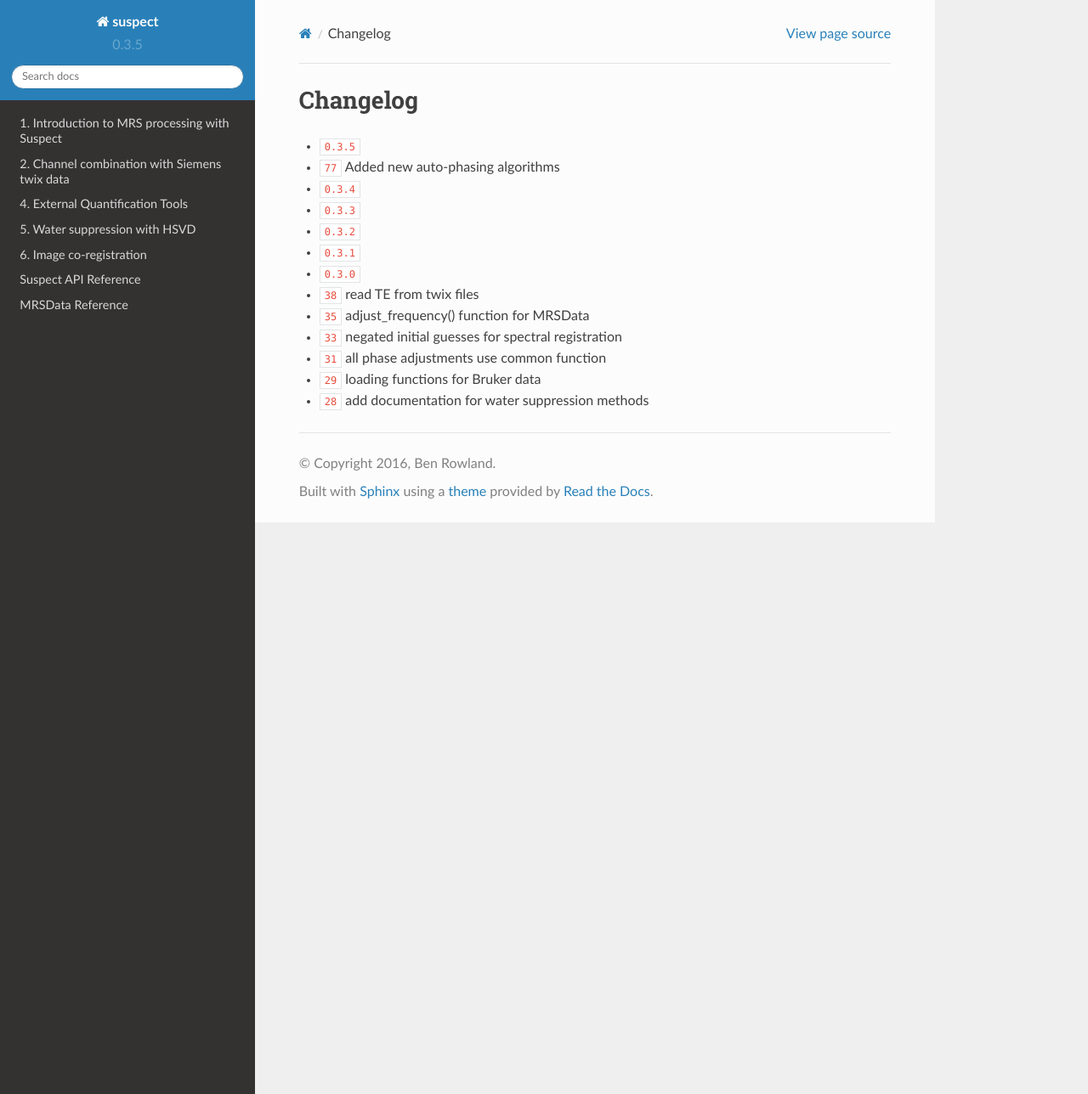
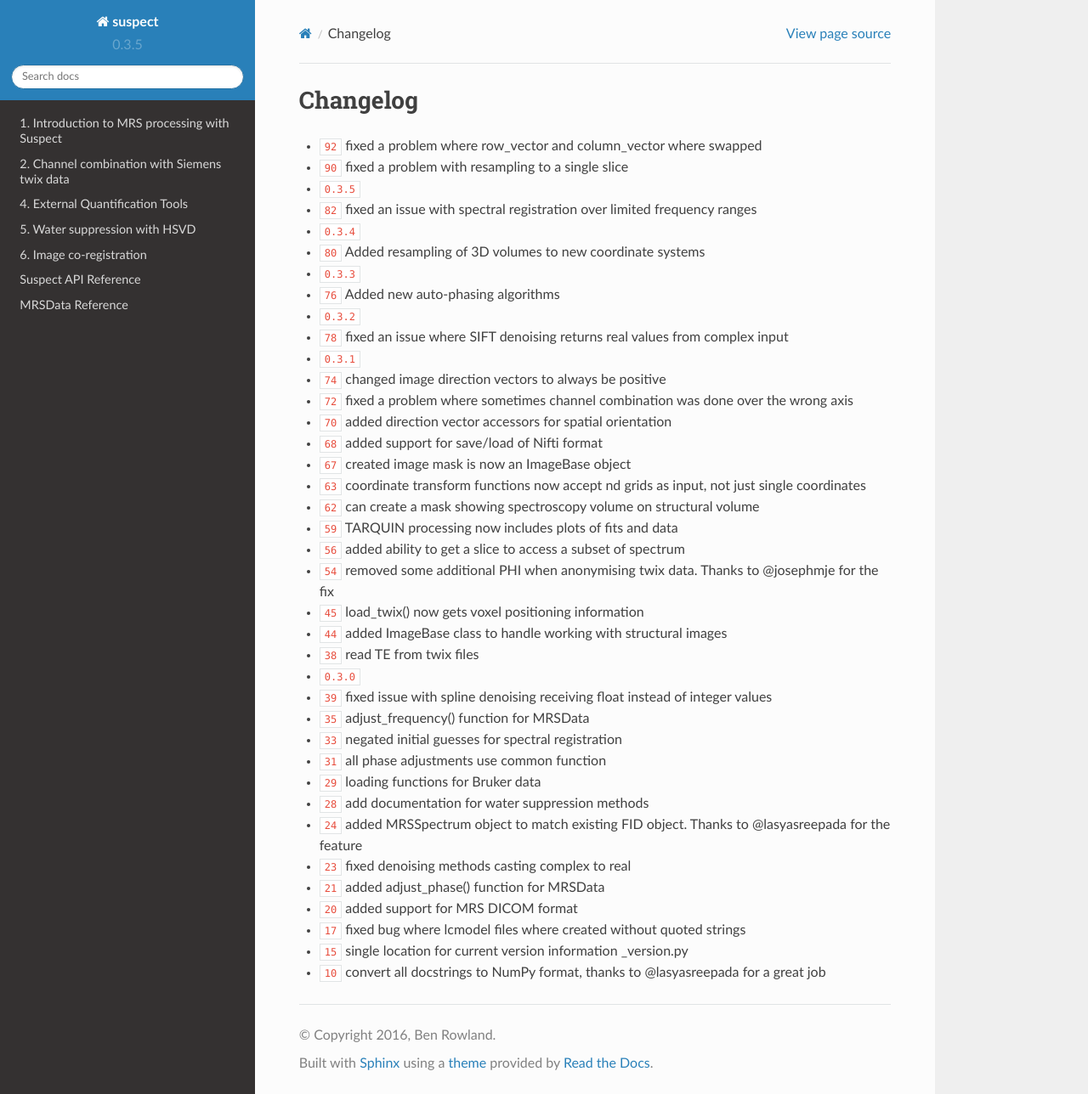
Before and after one commit to openmrslab/suspect, a Sphinx documentation site: the page built from docs/changelog.rst, in a window 1280 px wide and 1288 px high. Shown: the whole window at 85% size. Built offline with Sphinx 7.4.7 and the Read the Docs theme 2.0.0, drawn with Linux system fonts in a browser that asks for light colours; pages that are not in the unit, such as notebooks, are missing from menus; cross-references to code outside the pages are shown as plain code.

Commit message:
DOC: Added extra entries to the changelog

```diff
--- a/docs/changelog.rst
+++ b/docs/changelog.rst
@@ -4,16 +4,41 @@
 Changelog
 =========
 
+* :bug:`92` fixed a problem where row_vector and column_vector where swapped
+* :bug:`90` fixed a problem with resampling to a single slice
 * :release:`0.3.5 <25/09/17>`
-* :feature:`77` Added new auto-phasing algorithms
+* :bug:`82` fixed an issue with spectral registration over limited frequency ranges
 * :release:`0.3.4 <05/08/17>`
+* :feature:`80` Added resampling of 3D volumes to new coordinate systems
 * :release:`0.3.3 <03/08/17>`
+* :feature:`76` Added new auto-phasing algorithms
 * :release:`0.3.2 <02/08/17>`
+* :bug:`78` fixed an issue where SIFT denoising returns real values from complex input
 * :release:`0.3.1 <01/08/17>`
+* :bug:`74` changed image direction vectors to always be positive
+* :bug:`72` fixed a problem where sometimes channel combination was done over the wrong axis
+* :feature:`70` added direction vector accessors for spatial orientation
+* :feature:`68` added support for save/load of Nifti format
+* :bug:`67` created image mask is now an ImageBase object
+* :feature:`63` coordinate transform functions now accept nd grids as input, not just single coordinates
+* :feature:`62` can create a mask showing spectroscopy volume on structural volume
+* :feature:`59` TARQUIN processing now includes plots of fits and data
+* :feature:`56` added ability to get a slice to access a subset of spectrum
+* :bug:`54` removed some additional PHI when anonymising twix data. Thanks to @josephmje for the fix
+* :feature:`45` load_twix() now gets voxel positioning information
+* :feature:`44` added ImageBase class to handle working with structural images
+* :feature:`38` read TE from twix files
 * :release:`0.3.0 <04/05/17>`
-* :feature:`38` read TE from twix files
+* :bug:`39` fixed issue with spline denoising receiving float instead of integer values
 * :feature:`35` adjust_frequency() function for MRSData
 * :bug:`33` negated initial guesses for spectral registration
 * :bug:`31` all phase adjustments use common function
 * :feature:`29` loading functions for Bruker data
 * :support:`28` add documentation for water suppression methods
+* :feature:`24` added MRSSpectrum object to match existing FID object. Thanks to @lasyasreepada for the feature
+* :bug:`23` fixed denoising methods casting complex to real
+* :feature:`21` added adjust_phase() function for MRSData
+* :feature:`20` added support for MRS DICOM format
+* :bug:`17` fixed bug where lcmodel files where created without quoted strings
+* :support:`15` single location for current version information _version.py
+* :support:`10` convert all docstrings to NumPy format, thanks to @lasyasreepada for a great job
```
